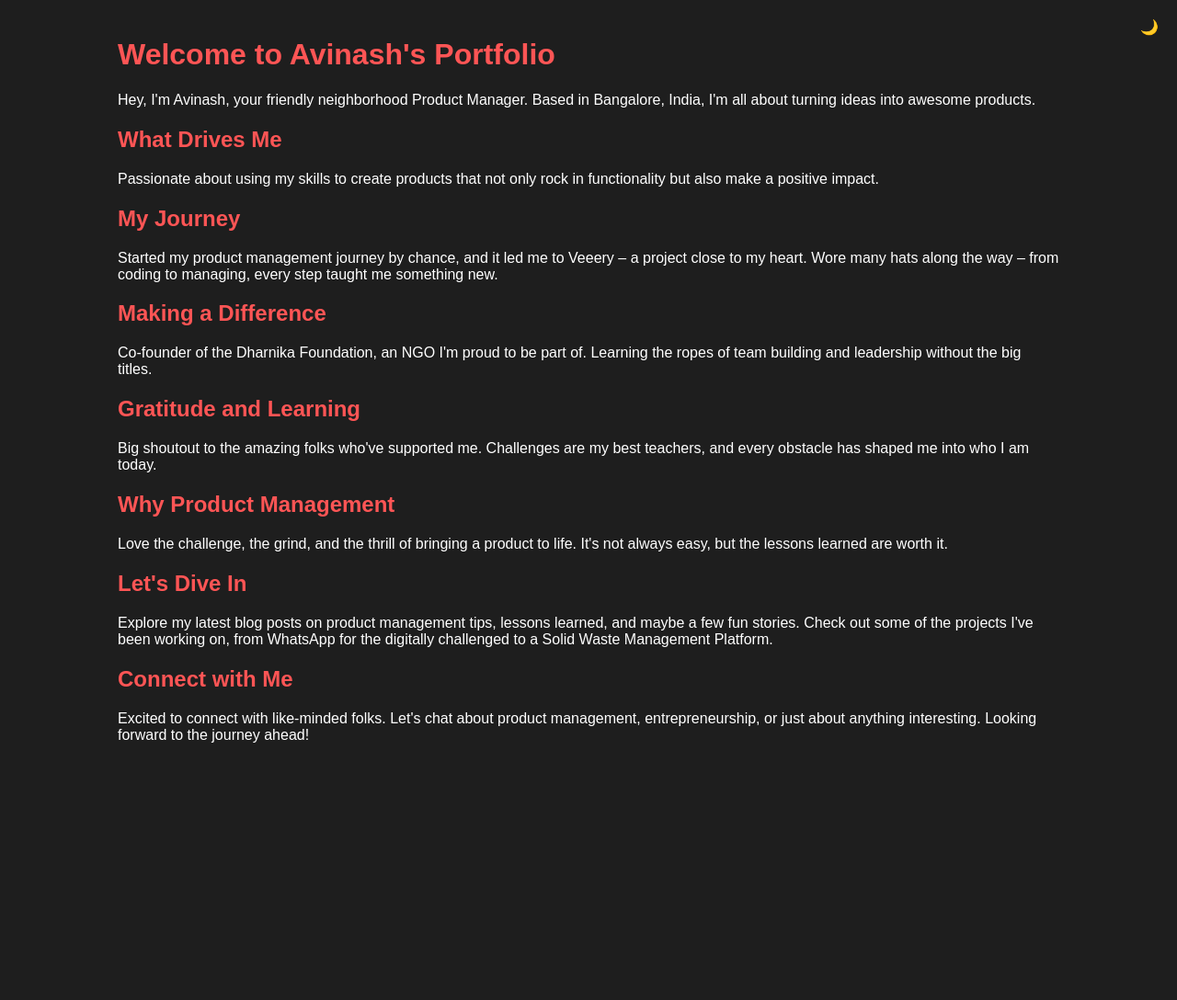
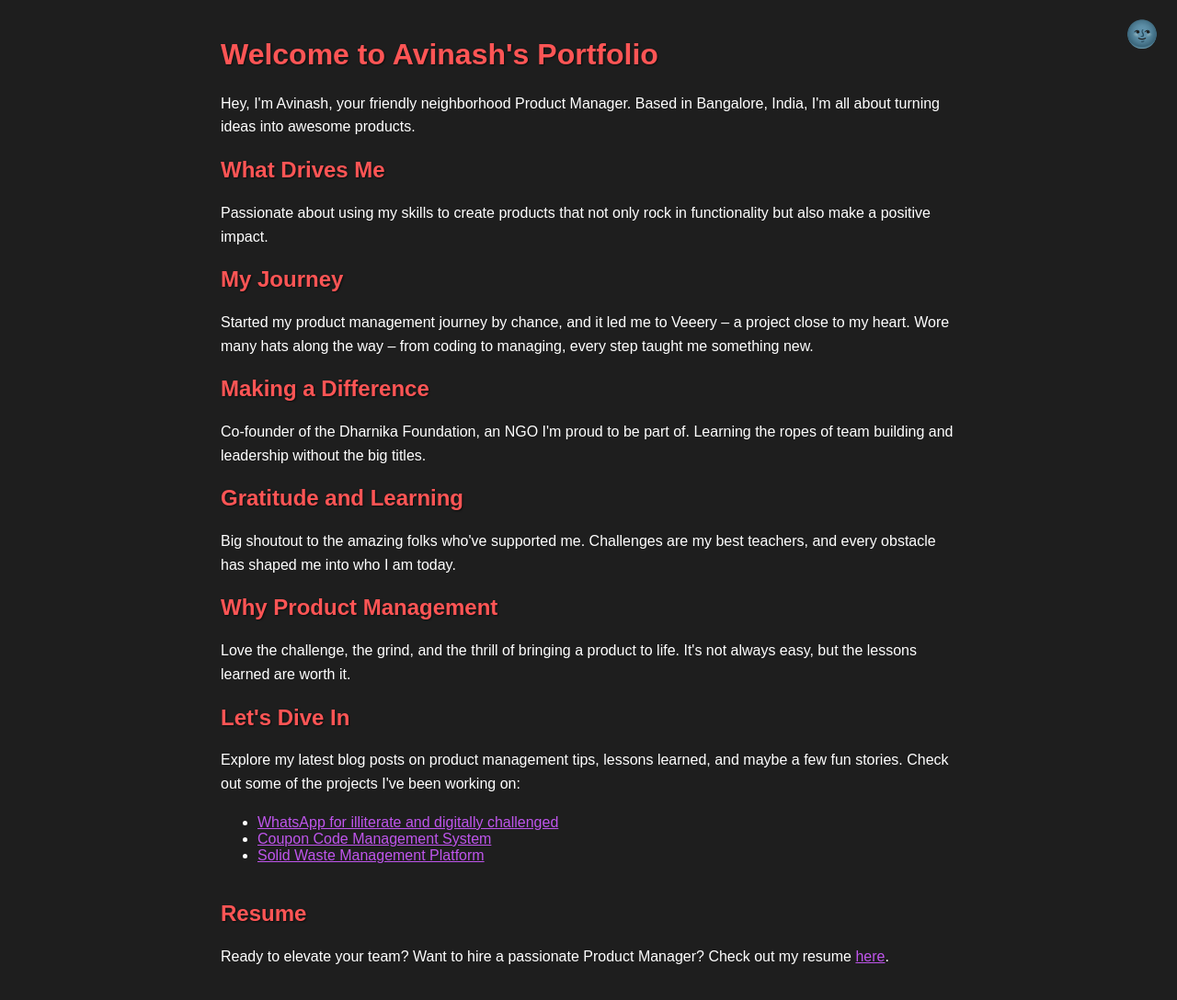
Before and after one commit to avithehacker/PM, a plain HTML site: page index.html in a window 1280 px wide. Shown: the whole page at 92% size. Before the commit the page ends 845 px from the top, so only its background shows below. Drawn offline with Linux system fonts and the light colour scheme.

Commit message:
theme update

```diff
--- a/index.html
+++ b/index.html
@@ -4,6 +4,7 @@
     <meta charset="UTF-8">
     <meta name="viewport" content="width=device-width, initial-scale=1.0">
     <title>Avinash's Portfolio</title>
+    <link rel="icon" type="image/png" href="favicon.png">
     <style>
         body {
             font-family: 'Arial', sans-serif;
@@ -15,7 +16,7 @@
         }
 
         .container {
-            width: 80%;
+            max-width: 800px;
             margin: auto;
             padding: 20px;
         }
@@ -25,6 +26,12 @@
             top: 20px;
             right: 20px;
             cursor: pointer;
+            font-size: 1.8rem; /* Slightly larger font size */
+        }
+
+        .toggle-btn:before {
+            content: '🌚'; /* Moon icon for dark mode by default */
+            color: #bf55ec; /* Purple color for dark mode icon */
         }
 
         /* Light mode styles */
@@ -33,18 +40,45 @@
             color: #000000;
         }
 
+        .light-mode .toggle-btn:before {
+            content: '🌞'; /* Sun icon for light mode */
+            color: #ff9900; /* Orange color for light mode icon */
+        }
+
         h1, h2, h3 {
             color: #ff5555; /* Reddish color for headings */
+            text-shadow: 1px 1px 2px rgba(0, 0, 0, 0.6); /* Slight text shadow for better contrast */
         }
 
         a {
             color: #bf55ec; /* Purple color for links */
         }
+
+        p {
+            line-height: 1.6;
+            margin-bottom: 20px; /* Increased spacing between paragraphs */
+        }
+
+        .resume-section {
+            margin-top: 40px;
+        }
+
+        .resume-btn {
+            display: block;
+            margin-top: 20px;
+            padding: 10px;
+            background-color: #bf55ec; /* Purple color for button background */
+            color: #ffffff; /* Text color for the button */
+            text-align: center;
+            text-decoration: none;
+            border-radius: 5px;
+            cursor: pointer;
+        }
     </style>
 </head>
 <body>
 
-<div class="toggle-btn" onclick="toggleMode()">🌙</div>
+<div class="toggle-btn" onclick="toggleMode()"></div>
 
 <div class="container">
     <h1>Welcome to Avinash's Portfolio</h1>
@@ -67,10 +101,18 @@
     <p>Love the challenge, the grind, and the thrill of bringing a product to life. It's not always easy, but the lessons learned are worth it.</p>
 
     <h2>Let's Dive In</h2>
-    <p>Explore my latest blog posts on product management tips, lessons learned, and maybe a few fun stories. Check out some of the projects I've been working on, from WhatsApp for the digitally challenged to a Solid Waste Management Platform.</p>
+    <p>Explore my latest blog posts on product management tips, lessons learned, and maybe a few fun stories. Check out some of the projects I've been working on:</p>
 
-    <h2>Connect with Me</h2>
-    <p>Excited to connect with like-minded folks. Let's chat about product management, entrepreneurship, or just about anything interesting. Looking forward to the journey ahead!</p>
+    <ul>
+        <li><a href="#link">WhatsApp for illiterate and digitally challenged</a></li>
+        <li><a href="#link">Coupon Code Management System</a></li>
+        <li><a href="#link">Solid Waste Management Platform</a></li>
+    </ul>
+
+    <div class="resume-section">
+        <h2>Resume</h2>
+        <p>Ready to elevate your team? Want to hire a passionate Product Manager? Check out my resume <a href="https://avithehacker.github.io/PM/resume.pdf" target="_blank">here</a>.</p>
+    </div>
 </div>
 
 <script>
```
Also changed, not shown: 1 other file.
